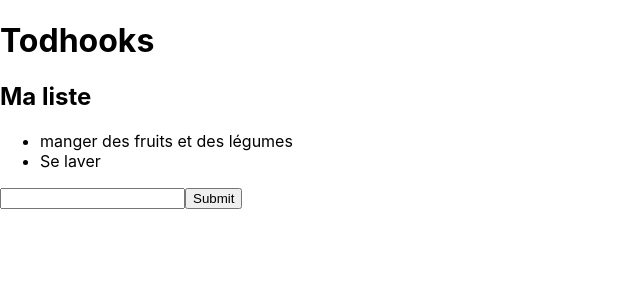
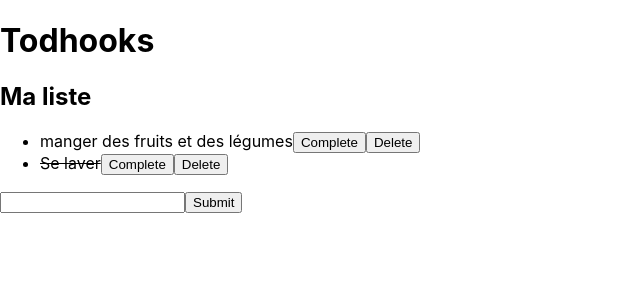
Before and after one commit to JonathanRixhon/todhooks, a React (Create React App) app: page / in a window 1280 px wide. Shown: the top 300 px of the page, without its empty margins (0-640 px from the left). Built offline with nearby package versions, Linux system fonts and the light colour scheme.

Commit message:
Deleted et completed ajoutées

```diff
--- a/src/components/App.jsx
+++ b/src/components/App.jsx
@@ -6,7 +6,19 @@ import todoData from './todoData'
 
 function App() {
 	const [todos, setTodos] = useState([...todoData])
-
+	const handleComplete = (todo) => {
+		const index = todos.indexOf(todo)
+		const tempTodos = [...todos]
+		tempTodos[index].isCompleted = true
+		console.log(tempTodos)
+		setTodos(tempTodos)
+	}
+	const handleDelete = (todo) => {
+		const index = todos.indexOf(todo)
+		const tempTodos = [...todos]
+		tempTodos.splice(index, 1)
+		setTodos(tempTodos)
+	}
 	return (
 		<Fragment>
 			<h1 aria-level='2' role='heading'>
@@ -18,7 +30,12 @@ function App() {
 				</h2>
 				<ul>
 					{todos.map((todo, index) => (
-						<Todo key={index} text={todo.text} index={todo.index} />
+						<Todo
+							key={index}
+							task={todo}
+							complete={handleComplete}
+							delete={handleDelete}
+						/>
 					))}
 				</ul>
 				<TodoForm listeTodos={todos} updateTodos={setTodos} />
@@ -28,3 +45,15 @@ function App() {
 }
 
 export default App
+/*  // Your web app's Firebase configuration
+  var firebaseConfig = {
+    apiKey: "AIzaSyAt-L4N05MZ-3RS_TU15X0gpvfnF7R9npo",
+    authDomain: "crudino-79502.firebaseapp.com",
+    databaseURL: "https://crudino-79502.firebaseio.com",
+    projectId: "crudino-79502",
+    storageBucket: "crudino-79502.appspot.com",
+    messagingSenderId: "291768885651",
+    appId: "1:291768885651:web:72ed809f18064358330866"
+  };
+  // Initialize Firebase
+  firebase.initializeApp(firebaseConfig);*/
--- a/src/components/Todo.jsx
+++ b/src/components/Todo.jsx
@@ -1,5 +1,15 @@
 import React from 'react'
 
 export default function Todo(props) {
-	return <li>{props.text}</li>
+	console.log(props.task.isCompleted)
+	return (
+		<li
+			style={{
+				textDecoration: props.task.isCompleted ? 'line-through' : 'none',
+			}}>
+			{props.task.text}
+			<button onClick={() => props.complete(props.task)}>Complete</button>
+			<button onClick={() => props.delete(props.task)}>Delete</button>
+		</li>
+	)
 }
--- a/src/components/TodoForm.jsx
+++ b/src/components/TodoForm.jsx
@@ -1,17 +1,20 @@
 import React, { useState } from 'react'
 function TodoForm(props) {
 	const [valueInput, setValueInput] = useState('')
-	const handleSubmit = e => {
+	const handleSubmit = (e) => {
 		//on stoppe le rechargement
 		e.preventDefault()
 		//on add la valeur contenue dans la var valueInput
-		props.updateTodos([...props.listeTodos, { text: valueInput }])
+		props.updateTodos([
+			...props.listeTodos,
+			{ text: valueInput, isCompleted: false },
+		])
 		setValueInput('')
 	}
 
 	return (
 		<form onSubmit={handleSubmit}>
-			<input type='text' onChange={e => setValueInput(e.target.value)} />
+			<input type='text' onChange={(e) => setValueInput(e.target.value)} />
 			<input type='submit' />
 		</form>
 	)
--- a/src/components/todoData.js
+++ b/src/components/todoData.js
@@ -5,7 +5,7 @@ const todoData = [
 	},
 	{
 		text: 'Se laver',
-		isCompleted: false,
+		isCompleted: true,
 	},
 ]
 export default todoData
```
